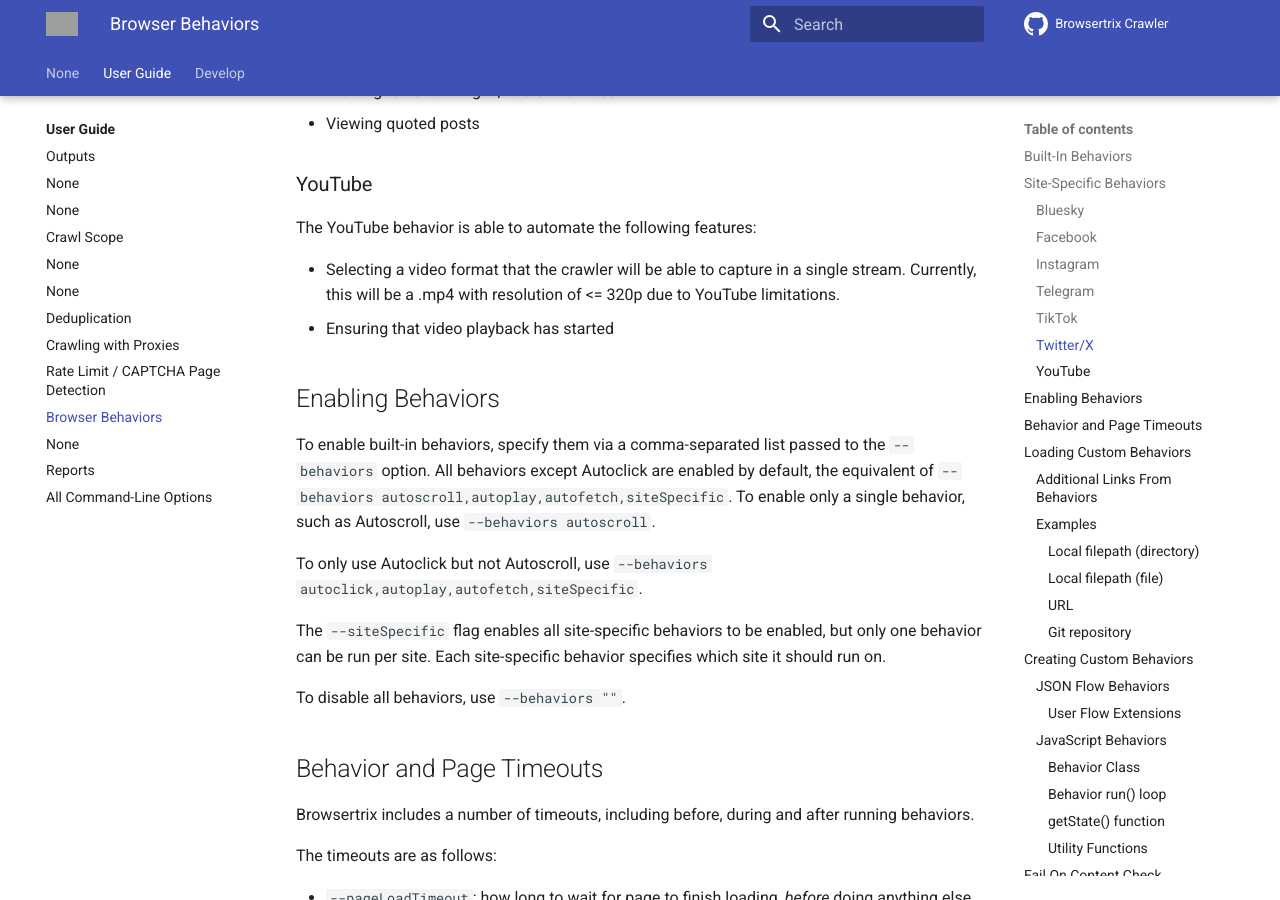
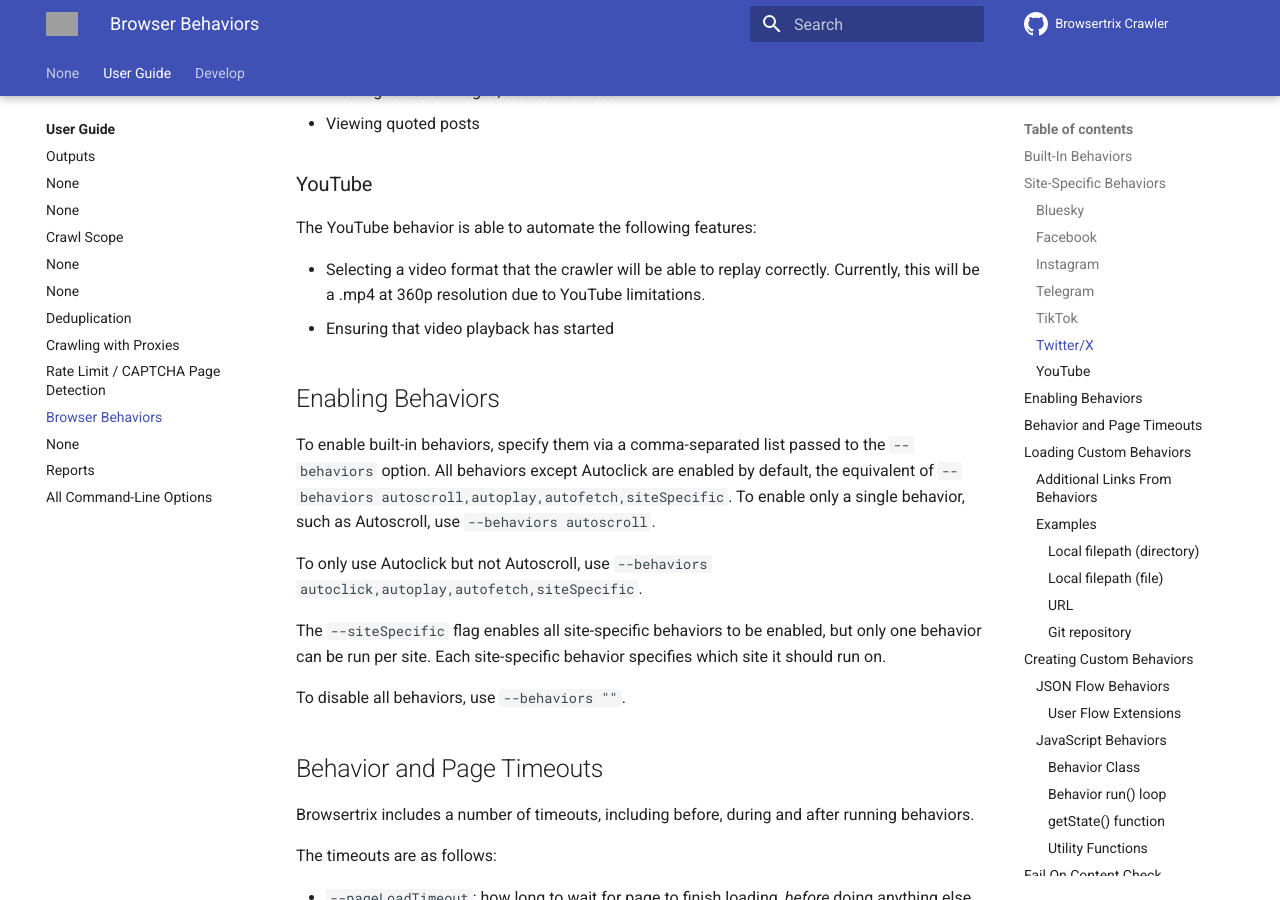
Before and after one commit to webrecorder/browsertrix-crawler, an MkDocs documentation site: the page built from docs/docs/user-guide/behaviors.md, in a window 1280 px wide and 900 px high, scrolled down 2569 px. Built offline with MkDocs 1.6.1 and Material for MkDocs 9.7.7, drawn with Linux system fonts in a browser that asks for light colours; comment, search, counter and statistics services are not loaded; grey boxes are pictures that could not be loaded.

Commit message:
docs: fix a couple of youtube details
I believe we pick this format for replay specifically, and it's 360p
rather than 320p or lower.

```diff
--- a/docs/docs/user-guide/behaviors.md
+++ b/docs/docs/user-guide/behaviors.md
@@ -81,7 +81,7 @@
 
 The YouTube behavior is able to automate the following features:
 
-- Selecting a video format that the crawler will be able to capture in a single stream. Currently, this will be a .mp4 with resolution of <= 320p due to YouTube limitations.
+- Selecting a video format that the crawler will be able to replay correctly. Currently, this will be a .mp4 at 360p resolution due to YouTube limitations.
 - Ensuring that video playback has started
 
 ## Enabling Behaviors
```
